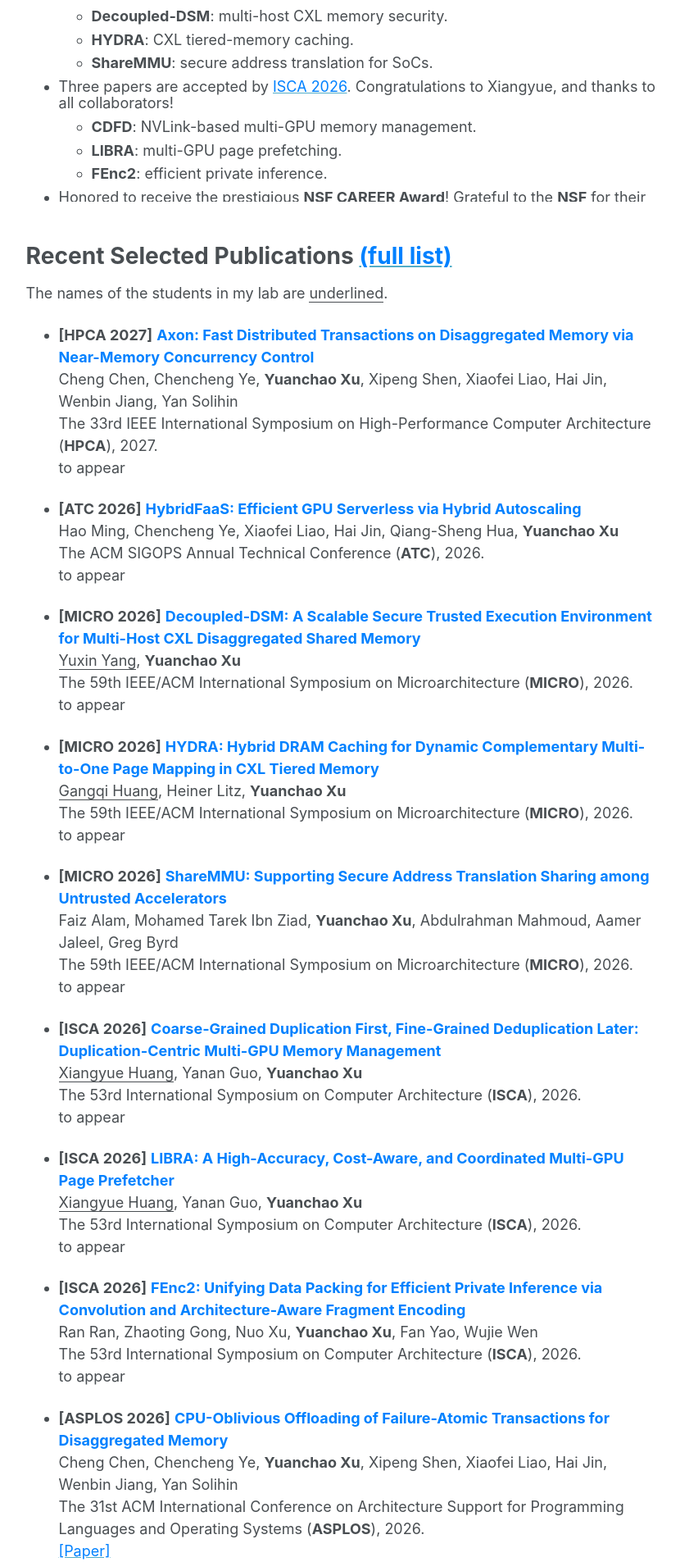
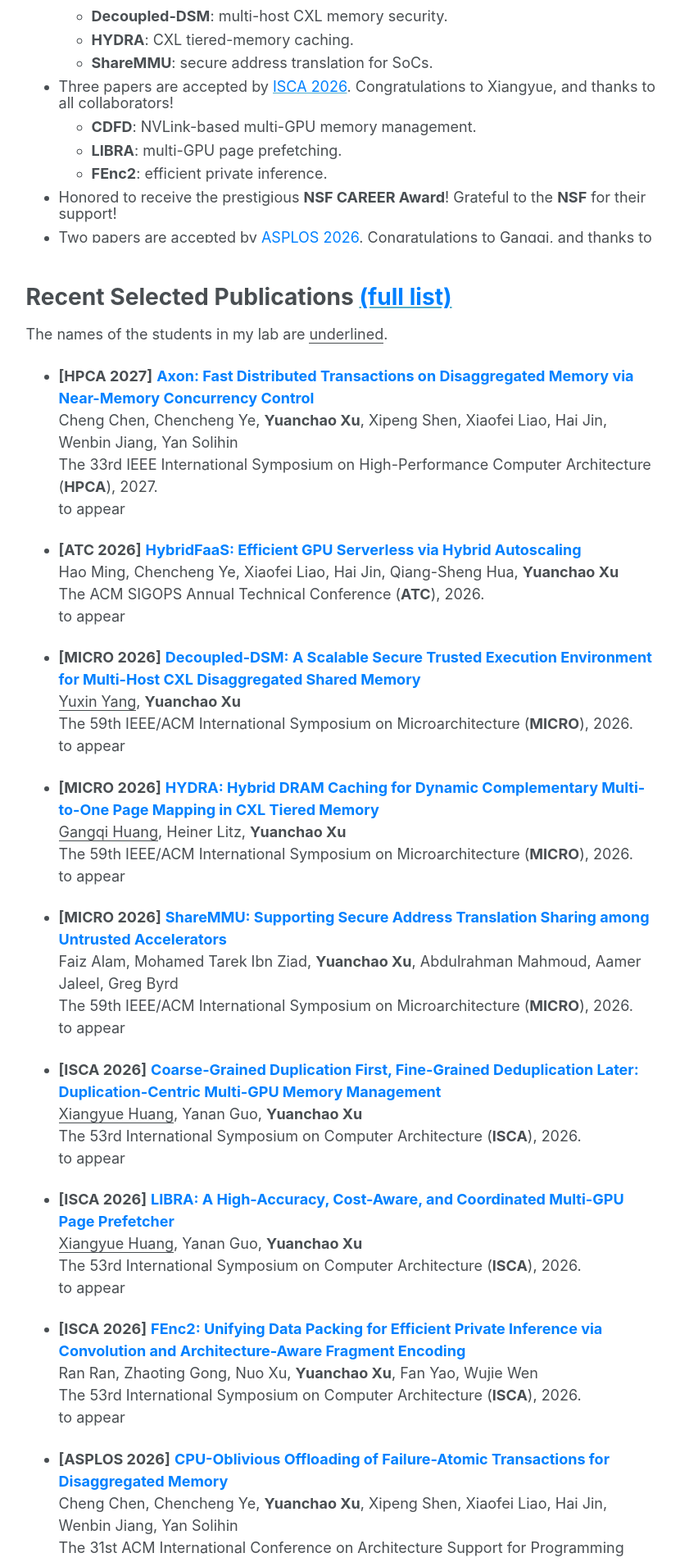
Before and after one commit to yuanchaoxu6/yuanchaoxu6.github.io, a Jekyll site: the page built from _pages/about.md, in a window 1280 px wide. Shown: the part 728-2633 px from the top of the page at 82% size, without its empty margins (250-1080 px from the left). Built offline with Jekyll 4.4.1, drawn with Linux system fonts in a browser that asks for light colours.

Commit message:
Update about.md

```diff
--- a/_pages/about.md
+++ b/_pages/about.md
@@ -19,7 +19,7 @@ My research interests are in computer architecture, security, and ML systems and
 News
 =====
 
-<div markdown="1" style="width: 100%; height: 400px; overflow-y: scroll; margin: 0; padding: 0; line-height: 1.1;">
+<div markdown="1" style="width: 100%; height: 450px; overflow-y: scroll; margin: 0; padding: 0; line-height: 1.1;">
 
 * Our research on CXL disaggregated memory is accepted by [<font color="#0081ff">HPCA 2027</font>](https://conf.researchr.org/home/hpca-2027). Thanks to all collaborators!
 * Our research on GPU ML serverless computing is accepted by [<font color="#0081ff">ATC 2026</font>](https://atc.sigops.org/2026/). Thanks to all collaborators!
```
